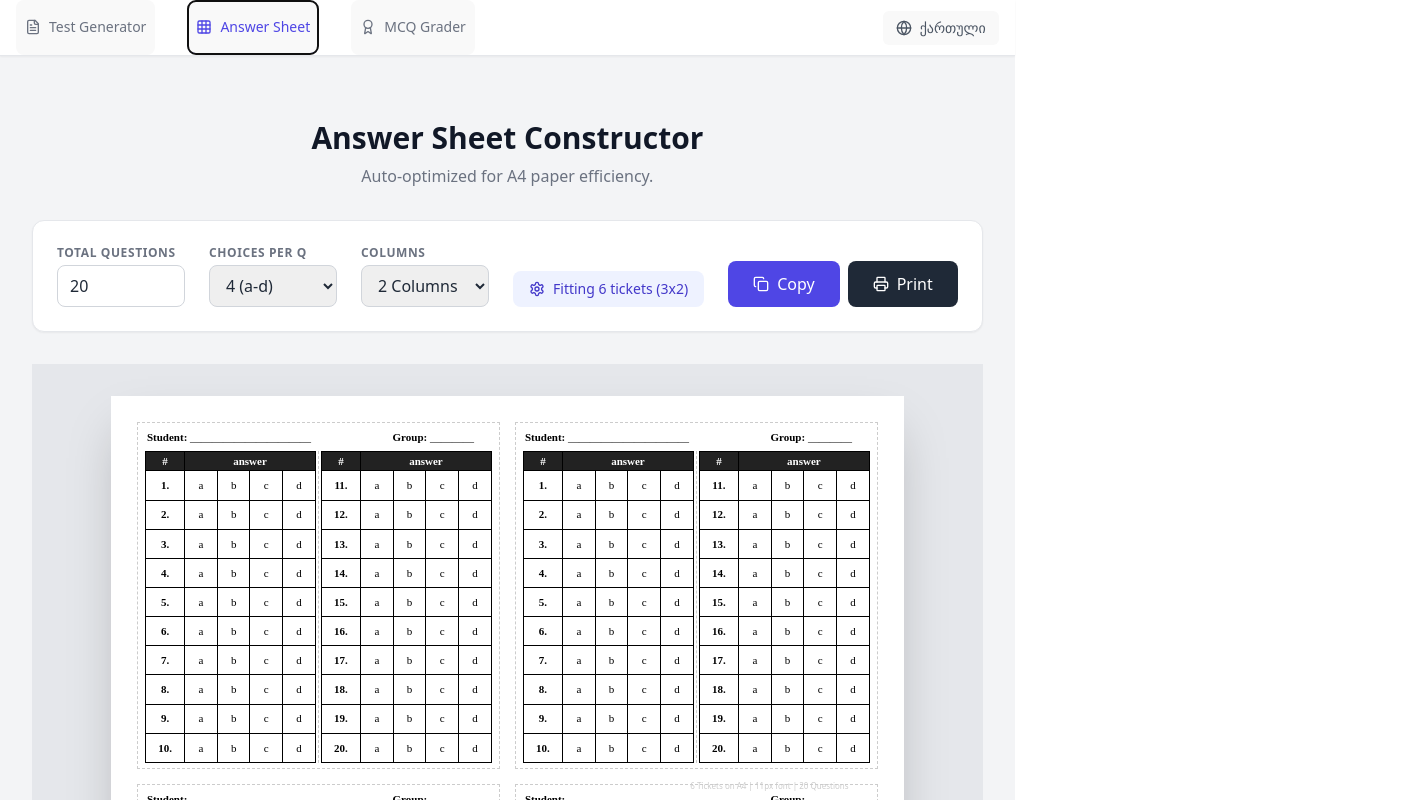
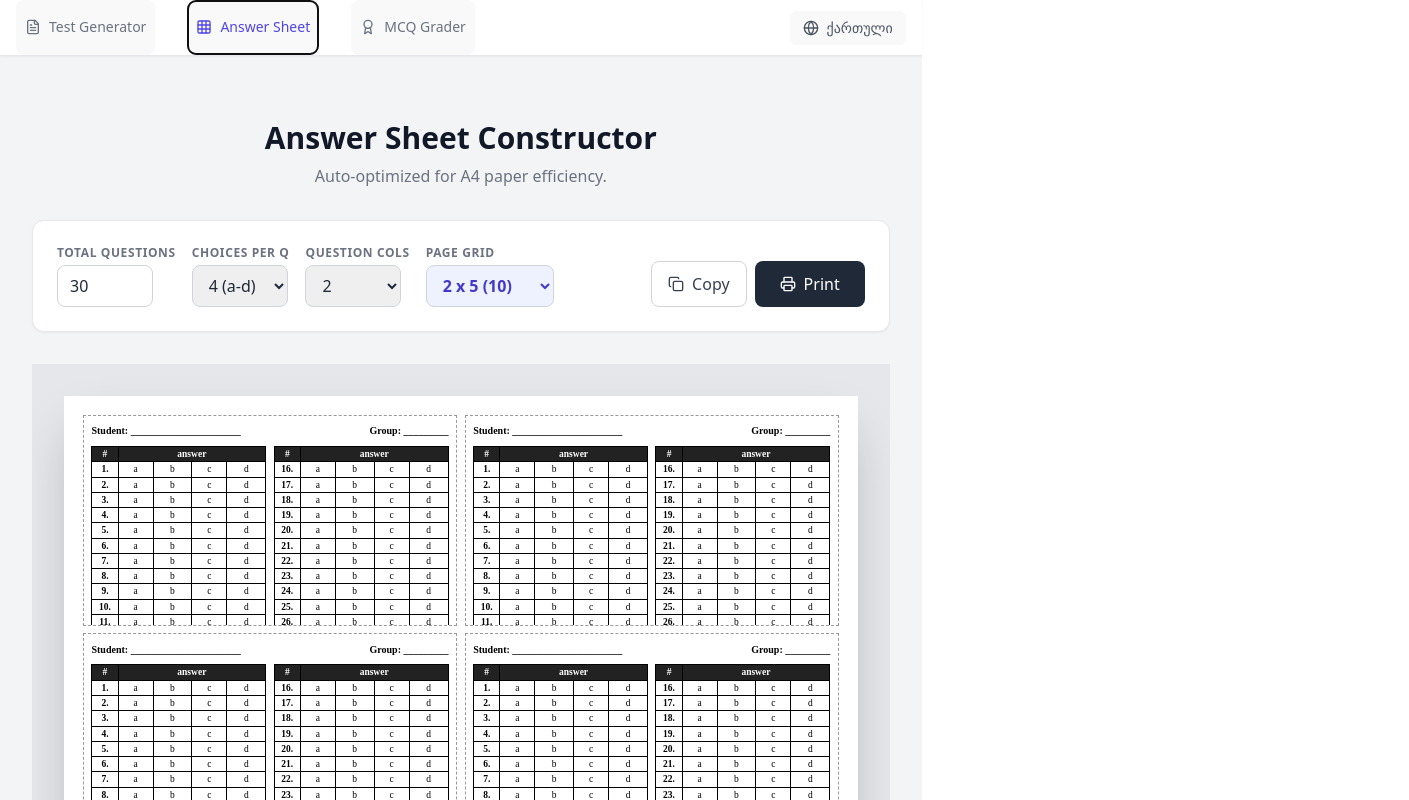
Before and after one commit to witchking5900/testgen, a React (Vite) app: page / in a window 1280 px wide. Both pictures are taken after a click on the button "Answer Sheet". Shown: the top 800 px of the page, 1409 px wide, since content can reach past the window. Built offline with nearby package versions, Linux system fonts and the light colour scheme.

Commit message:
Refactor AnswerSheetConstructor for dynamic layout
Updated AnswerSheetConstructor for dynamic fitting and improved layout calculations.

```diff
--- a/src/App.tsx
+++ b/src/App.tsx
@@ -38,11 +38,8 @@ const TRANSLATIONS = {
     sheet_subtitle: "Auto-optimized for A4 paper efficiency.",
     sheet_total: "Total Questions",
     sheet_choices: "Choices per Q",
-    sheet_cols: "Columns",
-    sheet_col_1: "1 Column",
-    sheet_col_2: "2 Columns",
-    sheet_col_3: "3 Columns",
-    sheet_col_4: "4 Columns",
+    sheet_q_cols: "Question Cols",
+    sheet_page_grid: "Page Grid",
     sheet_fitting: "Fitting",
     sheet_tickets: "tickets",
     sheet_btn_copy: "Copy",
@@ -122,11 +119,8 @@ const TRANSLATIONS = {
     sheet_subtitle: "ავტომატურად ოპტიმიზირებული A4 ფორმატისთვის.",
     sheet_total: "სულ კითხვა",
     sheet_choices: "პასუხი კითხვაზე",
-    sheet_cols: "სვეტები",
-    sheet_col_1: "1 სვეტი",
-    sheet_col_2: "2 სვეტი",
-    sheet_col_3: "3 სვეტი",
-    sheet_col_4: "4 სვეტი",
+    sheet_q_cols: "კითხვების სვეტები",
+    sheet_page_grid: "გვერდის ბადე",
     sheet_fitting: "ეტევა",
     sheet_tickets: "ბილეთი",
     sheet_btn_copy: "კოპირება",
@@ -538,48 +532,69 @@ function TestGenerator({ t }) {
   );
 }
 
-// --- SUB-COMPONENT 2: ANSWER SHEET CONSTRUCTOR (UPDATED FOR SPACING) ---
+// --- SUB-COMPONENT 2: ANSWER SHEET CONSTRUCTOR (UPDATED FOR DYNAMIC FIT) ---
 function AnswerSheetConstructor({ t }) {
-  const [numQuestions, setNumQuestions] = useState(20);
+  const [numQuestions, setNumQuestions] = useState(30);
   const [numChoices, setNumChoices] = useState(4);
-  const [columns, setColumns] = useState(2);
+  const [ticketsPerRow, setTicketsPerRow] = useState(2);
+  const [rowsPerPage, setRowsPerPage] = useState(5);
+  const [internalCols, setInternalCols] = useState(2);
   const sheetRef = useRef(null);
 
   const choices = Array.from({ length: numChoices }, (_, i) => String.fromCharCode(97 + i));
 
+  // Pure Math Top-Down Auto-Fit Calculation
   const layout = useMemo(() => {
-    const PAGE_W = 210 - 10;
-    const PAGE_H = 297 - 10;
-    const HEADER_H = 22;
-    const ROW_H = 5.2;
-    const TICKET_PAD = 4;
-    const NUM_W = 8;
-    const CHOICE_W = 7;
-    const COL_GAP = 3;
+    // Standard A4 dimensions
+    const PAGE_H_MM = 297;
+    const PAGE_PAD_MM = 10; // 5mm top + 5mm bottom
+    const USABLE_H_MM = PAGE_H_MM - PAGE_PAD_MM;
 
-    const intCols = columns;
-    const rowsPerCol = Math.ceil(numQuestions / intCols);
+    // Distribute exact height to each row of tickets in the CSS grid
+    const TICKET_H_MM = USABLE_H_MM / rowsPerPage;
 
-    const ticketW = (intCols * (NUM_W + (numChoices * CHOICE_W))) + ((intCols - 1) * COL_GAP) + TICKET_PAD;
-    const ticketH = HEADER_H + (rowsPerCol * ROW_H) + TICKET_PAD;
+    // Estimate vertical space taken by headers and internal padding inside the ticket
+    // ~6mm for the name/group header, ~4mm for borders/padding
+    const HEADER_AND_PADDING_MM = 10;
+    const TABLE_H_MM = TICKET_H_MM - HEADER_AND_PADDING_MM;
 
-    const fitsX = Math.max(1, Math.floor(PAGE_W / ticketW));
-    const fitsY = Math.max(1, Math.floor(PAGE_H / ticketH));
-    const total = fitsX * fitsY;
+    // Calculate how many rows the table will need
+    const questionsPerCol = Math.ceil(numQuestions / internalCols);
+    const totalTableRows = questionsPerCol + 1; // +1 for the A B C D header
 
-    return { ticketsPerSheet: total, rows: fitsY, cols: fitsX, internalCols: intCols };
-  }, [numQuestions, numChoices, columns]);
+    // Find the absolute maximum height available for a single row
+    const rowHeightMm = TABLE_H_MM / totalTableRows;
 
+    // Convert to px (1mm = 3.78px).
+    // We use 85% of the row height for the font size to prevent overlapping borders.
+    let calcFontPx = (rowHeightMm * 0.85) * 3.78;
+
+    // Apply safety limits for legibility
+    if (calcFontPx > 14) calcFontPx = 14;
+    if (calcFontPx < 6) calcFontPx = 6;
+
+    return {
+      ticketsPerSheet: ticketsPerRow * rowsPerPage,
+      gridCols: ticketsPerRow,
+      gridRows: rowsPerPage,
+      fontSizePx: calcFontPx,
+      questionsPerCol: questionsPerCol
+    };
+  }, [numQuestions, rowsPerPage, ticketsPerRow, internalCols]);
+
+  // Construct table data strictly so every column has the exact same number of rows
+  // This ensures flexbox height stretches evenly across all columns
   const internalColumnData = useMemo(() => {
-    const questionsPerColumn = Math.ceil(numQuestions / layout.internalCols);
-    return Array.from({ length: layout.internalCols }, (_, colIndex) => {
-      const start = colIndex * questionsPerColumn + 1;
-      const end = Math.min((colIndex + 1) * questionsPerColumn, numQuestions);
+    return Array.from({ length: internalCols }, (_, colIndex) => {
       const numbers = [];
-      for (let i = start; i <= end; i++) numbers.push(i);
+      for (let i = 0; i < layout.questionsPerCol; i++) {
+        const qNum = (colIndex * layout.questionsPerCol) + i + 1;
+        // Push null if this slot is empty (e.g. 20 questions in 3 cols = empty slots at the end)
+        numbers.push(qNum <= numQuestions ? qNum : null);
+      }
       return numbers;
     });
-  }, [numQuestions, layout.internalCols]);
+  }, [numQuestions, internalCols, layout.questionsPerCol]);
 
   const copyForGoogleDocs = () => {
     if (!sheetRef.current) return;
@@ -592,42 +607,61 @@ function AnswerSheetConstructor({ t }) {
     selection?.removeAllRanges();
   };
 
-  const ticketStyle = { fontSize: '11px', headerPadding: '1px 4px', cellPadding: '1px', numWidth: '15px', choiceWidth: '14px', border: '1px dashed #ccc', margin: '2px' };
+  const Ticket = () => (
+    <div style={{
+      border: '1px dashed #999',
+      padding: '2mm',
+      boxSizing: 'border-box',
+      display: 'flex',
+      flexDirection: 'column',
+      width: '100%',
+      height: '100%',
+      overflow: 'hidden'
+    }}>
+      {/* Header Area */}
+      <div style={{
+        display: 'flex',
+        justifyContent: 'space-between',
+        fontSize: `${Math.max(10, layout.fontSizePx)}px`,
+        marginBottom: '2mm',
+        fontWeight: 'bold',
+        fontFamily: 'serif'
+      }}>
+        <span>{t('sheet_student')} ______________________</span>
+        <span>{t('sheet_group')} _________</span>
+      </div>
 
-  const Ticket = () => (
-    <div style={{ border: ticketStyle.border, padding: '5px', boxSizing: 'border-box', height: '100%', overflow: 'hidden', display: 'flex', flexDirection: 'column' }}>
-      <table style={{ width: '100%', marginBottom: '4px', borderCollapse: 'collapse', fontFamily: 'serif', fontSize: ticketStyle.fontSize }}>
-        <tbody>
-          <tr>
-            <td style={{ padding: ticketStyle.headerPadding, width: '70%' }}><strong>{t('sheet_student')}</strong> ______________________</td>
-            <td style={{ padding: ticketStyle.headerPadding, width: '30%' }}><strong>{t('sheet_group')}</strong> ________</td>
-          </tr>
-        </tbody>
-      </table>
-      <div style={{ flex: 1, display: 'flex' }}>
+      {/* Answer Tables Area (Dynamically Stretches) */}
+      <div style={{ flex: 1, display: 'flex', gap: '2mm', minHeight: 0 }}>
         {internalColumnData.map((nums, colIdx) => (
-          <div key={colIdx} style={{ flex: 1, padding: '0 2px', borderRight: colIdx < layout.internalCols - 1 ? '1px dashed #ccc' : 'none', display: 'flex', flexDirection: 'column' }}>
-            {/* Added height: 100% to table to force it to stretch into the blank space */}
-            <table style={{ width: '100%', height: '100%', borderCollapse: 'collapse', fontSize: ticketStyle.fontSize, fontFamily: 'serif' }}>
+          <table key={colIdx} style={{
+            flex: 1,
+            height: '100%',
+            borderCollapse: 'collapse',
+            fontSize: `${layout.fontSizePx}px`,
+            fontFamily: 'serif'
+          }}>
             <thead>
-                {/* Added height: 1px to the header so only the question rows stretch, not the header */}
               <tr style={{ backgroundColor: '#222', color: 'white', height: '1px' }}>
-                  <th style={{ border: '1px solid #000', padding: ticketStyle.cellPadding, textAlign: 'center', width: ticketStyle.numWidth }}>#</th>
-                  <th style={{ border: '1px solid #000', padding: ticketStyle.cellPadding, textAlign: 'center' }} colSpan={numChoices}>{t('sheet_ans')}</th>
+                <th style={{ border: '1px solid #000', padding: 0, width: '15%' }}>#</th>
+                <th style={{ border: '1px solid #000', padding: 0 }} colSpan={numChoices}>{t('sheet_ans')}</th>
               </tr>
             </thead>
             <tbody>
-                {nums.map(num => (
-                  <tr key={num}>
-                    <td style={{ border: '1px solid #000', padding: ticketStyle.cellPadding, fontWeight: 'bold', textAlign: 'center' }}>{num}.</td>
+              {nums.map((num, i) => (
+                <tr key={i}>
+                  <td style={{ border: '1px solid #000', textAlign: 'center', fontWeight: 'bold', padding: 0 }}>
+                    {num ? `${num}.` : ''}
+                  </td>
                   {choices.map(choice => (
-                      <td key={choice} style={{ border: '1px solid #000', padding: ticketStyle.cellPadding, textAlign: 'center', width: ticketStyle.choiceWidth }}>{choice}</td>
+                    <td key={choice} style={{ border: '1px solid #000', textAlign: 'center', padding: 0 }}>
+                      {num ? choice : ''}
+                    </td>
                   ))}
                 </tr>
               ))}
             </tbody>
           </table>
-          </div>
         ))}
       </div>
     </div>
@@ -635,60 +669,69 @@ function AnswerSheetConstructor({ t }) {
 
   return (
     <div className="space-y-8">
+      {/* Print CSS resets browser margins and forces exact A4 size rendering */}
       <style>{`@media print { @page { size: A4; margin: 0mm; } body { visibility: hidden; } #answer-sheet-container { visibility: visible !important; position: fixed; left: 0; top: 0; width: 210mm; height: 297mm; margin: 0; padding: 5mm; background: white; z-index: 9999; } #answer-sheet-container * { visibility: visible !important; } .print\\:hidden { display: none !important; } }`}</style>
+
       <div className="text-center space-y-2 print:hidden">
         <h1 className="text-3xl font-bold text-gray-900">{t('sheet_title')}</h1>
         <p className="text-gray-500">{t('sheet_subtitle')}</p>
       </div>
 
-      <div className="bg-white rounded-xl shadow-sm border border-gray-200 p-6 flex flex-wrap gap-6 items-end justify-center print:hidden">
+      {/* Configuration Controls */}
+      <div className="bg-white rounded-xl shadow-sm border border-gray-200 p-6 flex flex-wrap gap-4 items-end justify-center print:hidden">
         <div className="space-y-1">
           <label className="block text-xs font-semibold text-gray-500 uppercase tracking-wider">{t('sheet_total')}</label>
-          <input type="number" min="1" max="200" value={numQuestions} onChange={(e) => setNumQuestions(Number(e.target.value))} className="w-32 px-3 py-2 border border-gray-300 rounded-lg focus:ring-2 focus:ring-indigo-500 outline-none" />
+          <input type="number" min="1" max="200" value={numQuestions} onChange={(e) => setNumQuestions(Number(e.target.value))} className="w-24 px-3 py-2 border border-gray-300 rounded-lg focus:ring-2 focus:ring-indigo-500 outline-none" />
         </div>
         <div className="space-y-1">
           <label className="block text-xs font-semibold text-gray-500 uppercase tracking-wider">{t('sheet_choices')}</label>
-          <select value={numChoices} onChange={(e) => setNumChoices(Number(e.target.value))} className="w-32 px-3 py-2 border border-gray-300 rounded-lg focus:ring-2 focus:ring-indigo-500 outline-none">
+          <select value={numChoices} onChange={(e) => setNumChoices(Number(e.target.value))} className="w-24 px-3 py-2 border border-gray-300 rounded-lg focus:ring-2 focus:ring-indigo-500 outline-none">
             <option value={3}>3 (a-c)</option><option value={4}>4 (a-d)</option><option value={5}>5 (a-e)</option><option value={6}>6 (a-f)</option>
           </select>
         </div>
         <div className="space-y-1">
-          <label className="block text-xs font-semibold text-gray-500 uppercase tracking-wider">{t('sheet_cols')}</label>
-          <select value={columns} onChange={(e) => setColumns(Number(e.target.value))} className="w-32 px-3 py-2 border border-gray-300 rounded-lg focus:ring-2 focus:ring-indigo-500 outline-none">
-            <option value={1}>{t('sheet_col_1')}</option><option value={2}>{t('sheet_col_2')}</option><option value={3}>{t('sheet_col_3')}</option><option value={4}>{t('sheet_col_4')}</option>
+          <label className="block text-xs font-semibold text-gray-500 uppercase tracking-wider">{t('sheet_q_cols')}</label>
+          <select value={internalCols} onChange={(e) => setInternalCols(Number(e.target.value))} className="w-24 px-3 py-2 border border-gray-300 rounded-lg focus:ring-2 focus:ring-indigo-500 outline-none">
+            <option value={1}>1</option><option value={2}>2</option><option value={3}>3</option><option value={4}>4</option>
           </select>
         </div>
-        <div className="bg-indigo-50 text-indigo-700 px-4 py-2 rounded-lg text-sm font-medium flex items-center gap-2">
-          <Settings className="w-4 h-4" />
-          <span>{t('sheet_fitting')} {layout.ticketsPerSheet} {t('sheet_tickets')} ({layout.rows}x{layout.cols})</span>
+        <div className="space-y-1">
+          <label className="block text-xs font-semibold text-gray-500 uppercase tracking-wider">{t('sheet_page_grid')}</label>
+          <select value={`${ticketsPerRow}x${rowsPerPage}`} onChange={(e) => {
+            const [c, r] = e.target.value.split('x').map(Number);
+            setTicketsPerRow(c);
+            setRowsPerPage(r);
+          }} className="w-32 px-3 py-2 border border-gray-300 rounded-lg focus:ring-2 focus:ring-indigo-500 outline-none font-bold text-indigo-700 bg-indigo-50">
+            <option value="1x2">1 x 2</option>
+            <option value="1x3">1 x 3</option>
+            <option value="2x3">2 x 3</option>
+            <option value="2x4">2 x 4</option>
+            <option value="2x5">2 x 5 (10)</option>
+            <option value="3x5">3 x 5 (15)</option>
+          </select>
         </div>
-        <div className="flex gap-2">
-          <button onClick={copyForGoogleDocs} className="bg-indigo-600 text-white px-6 py-2.5 rounded-lg font-medium hover:bg-indigo-700 transition-colors flex items-center gap-2"><Copy className="w-4 h-4" /> {t('sheet_btn_copy')}</button>
+
+        <div className="flex gap-2 ml-auto">
+          <button onClick={copyForGoogleDocs} className="bg-white border border-gray-300 text-gray-700 px-4 py-2.5 rounded-lg font-medium hover:bg-gray-50 transition-colors flex items-center gap-2"><Copy className="w-4 h-4" /> {t('sheet_btn_copy')}</button>
           <button onClick={() => setTimeout(() => window.print(), 100)} className="bg-gray-800 text-white px-6 py-2.5 rounded-lg font-medium hover:bg-gray-900 transition-colors flex items-center gap-2"><Printer className="w-4 h-4" /> {t('sheet_btn_print')}</button>
         </div>
       </div>
 
+      {/* Render Output Wrapper */}
       <div className="flex justify-center bg-gray-200 p-8 overflow-auto print:bg-white print:p-0">
-        <div id="answer-sheet-container" ref={sheetRef} className="bg-white shadow-2xl mx-auto text-black" style={{ width: '210mm', minHeight: '297mm', boxSizing: 'border-box', padding: '5mm', display: 'block' }}>
-          <table style={{ width: '100%', height: '100%', borderCollapse: 'collapse', border: 'none' }}>
-            <tbody>
-              {Array.from({ length: layout.rows }).map((_, rowIdx) => (
-                <tr key={rowIdx}>
-                  {Array.from({ length: layout.cols }).map((_, colIdx) => {
-                    const ticketIndex = rowIdx * layout.cols + colIdx;
-                    return (
-                      <td key={colIdx} style={{ width: `${100 / layout.cols}%`, height: `${100 / layout.rows}%`, padding: '2mm', verticalAlign: 'top' }}>
-                        {ticketIndex < layout.ticketsPerSheet && <Ticket />}
-                      </td>
-                    );
-                  })}
-                </tr>
+        <div id="answer-sheet-container" ref={sheetRef} className="bg-white shadow-2xl mx-auto text-black" style={{
+          width: '210mm',
+          height: '297mm', // Strict A4 Height
+          boxSizing: 'border-box',
+          padding: '5mm',
+          display: 'grid',
+          gridTemplateColumns: `repeat(${layout.gridCols}, 1fr)`,
+          gridTemplateRows: `repeat(${layout.gridRows}, 1fr)`,
+          gap: '2mm'
+        }}>
+          {Array.from({ length: layout.ticketsPerSheet }).map((_, i) => (
+            <Ticket key={i} />
           ))}
-            </tbody>
-          </table>
-          <div style={{ position: 'absolute', bottom: '2mm', width: '100%', textAlign: 'center', color: '#ccc', fontSize: '8px' }}>
-            {layout.ticketsPerSheet} Tickets on A4 | 11px font | {numQuestions} Questions
-          </div>
         </div>
       </div>
     </div>
@@ -824,7 +867,10 @@ function MCQGrader({ t }) {
       // Determine the maximum choice letter used in this version (Assume at least A-D)
       const allChars = new Set();
       parsedKeys[version].split('').forEach(c => { if(/^[A-Z]$/.test(c) && c !== 'V') allChars.add(c); });
-      studentsForVersion.forEach(s => s.answers.split('').forEach(c => { if(/^[A-Z]$/.test(c) && c !== 'X') allChars.add(c); }));
+
+      // FIXED LINE: Now correctly ignores 'X' AND 'V' from student submissions
+      studentsForVersion.forEach(s => s.answers.split('').forEach(c => { if(/^[A-Z]$/.test(c) && c !== 'X' && c !== 'V') allChars.add(c); }));
+
       const maxCharCode = Array.from(allChars).reduce((max, char) => Math.max(max, char.charCodeAt(0)), 68); // 68 is 'D'
       const expectedOptionsCount = maxCharCode - 64; // e.g., 'D' -> 4 options, 'E' -> 5
 
```
Lines whose indentation alone changed are shown as unchanged.
